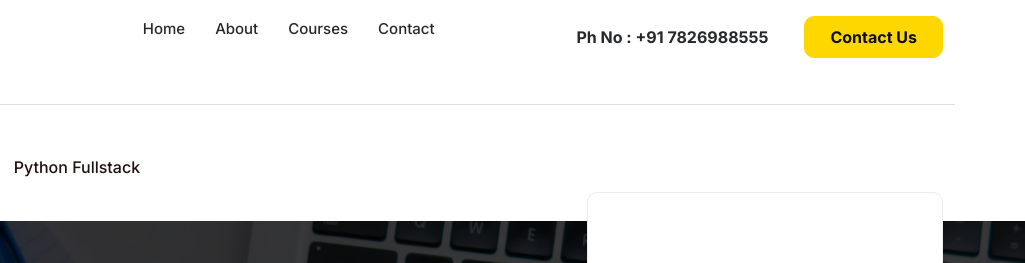
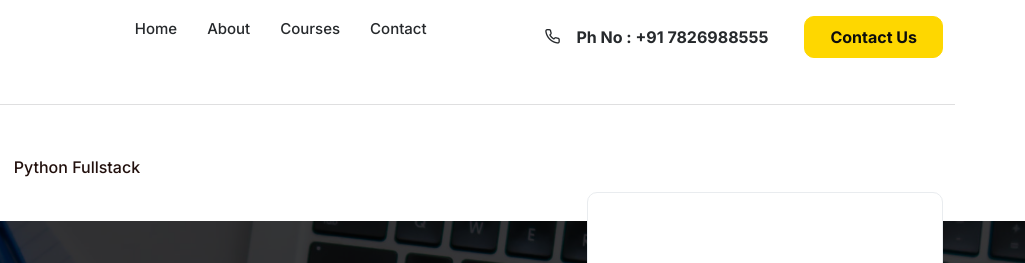
Before and after one commit to Ansalin789/creatorz, a plain HTML site: page course-details1.html in a window 1280 px wide. Shown: the top 263 px of the page, 255-1280 px from the left. Drawn offline with Linux system fonts and the light colour scheme; files whose address does not match are found by name.

Commit message:
Update course-details1.html

```diff
--- a/course-details1.html
+++ b/course-details1.html
@@ -64,6 +64,7 @@
                         </div>
                         <ul class="nav header-navbar-rht align-items-center">
                             <li class="nav-item">
+                                <a href="#" target="_blank"><i class="feather-phone"></i></a>
                                 <a class="nav-link" href="tel:9443857872"><span><strong> Ph
                                             No : +91 7826988555</strong></span></a>
                             </li>
```
